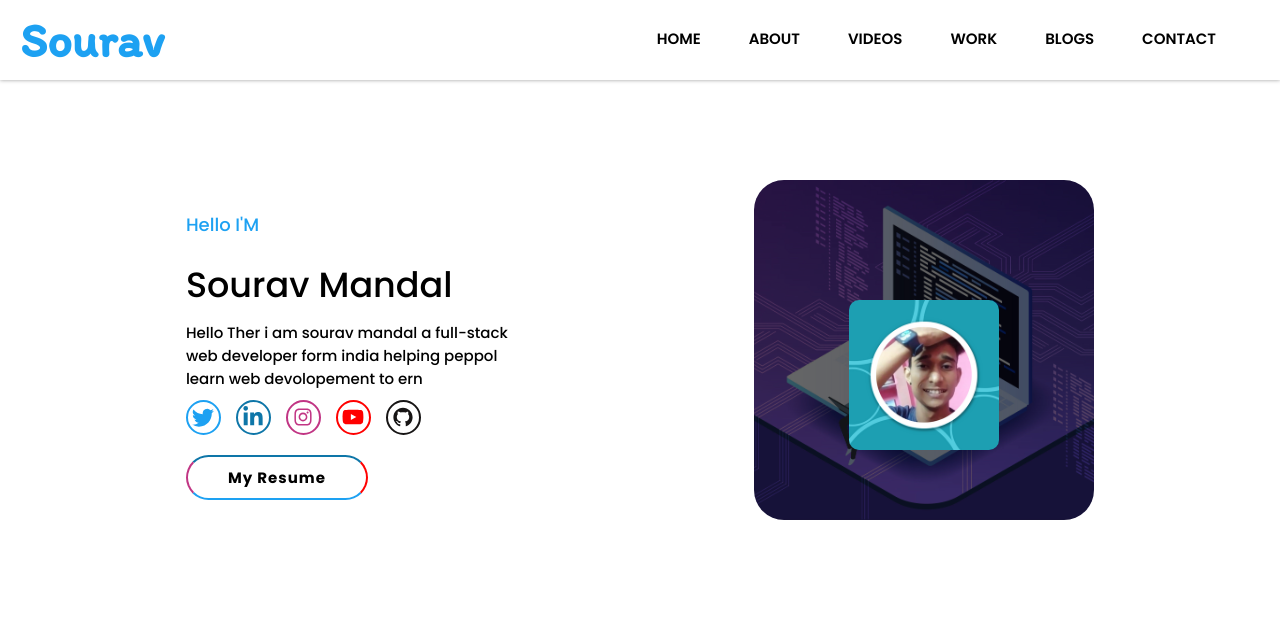
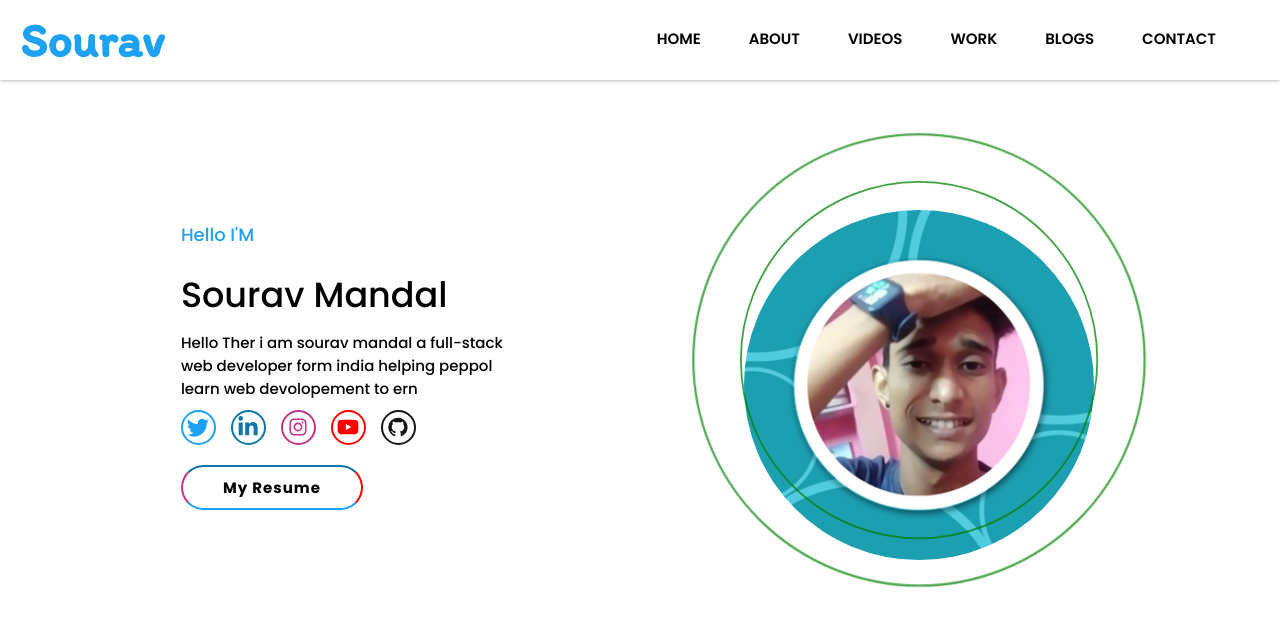
Before and after one commit to souravcodeweb/sourav_mandal, a React (Create React App) app: page / in a window 1280 px wide. Shown: the top 626 px of the page. Built offline with nearby package versions, Linux system fonts and the light colour scheme.

Commit message:
add all the home page new code

```diff
--- a/public/index.html
+++ b/public/index.html
@@ -9,36 +9,18 @@
       name="description"
       content="Web site created using create-react-app"
     />
-    <script src="https://kit.fontawesome.com/fc57a8925a.js" crossorigin="anonymous"></script>
-    <link rel="apple-touch-icon" href="%PUBLIC_URL%/logo192.png" />
-    <!--
-      manifest.json provides metadata used when your web app is installed on a
-      user's mobile device or desktop. See https://developers.google.com/web/fundamentals/web-app-manifest/
-    -->
+    <script
+      src="https://kit.fontawesome.com/fc57a8925a.js"
+      crossorigin="anonymous"
+    ></script>
+    <link rel="apple-touch-icon" href="../src/images/profilepic.png" />
+
     <link rel="manifest" href="%PUBLIC_URL%/manifest.json" />
-    <!--
-      Notice the use of %PUBLIC_URL% in the tags above.
-      It will be replaced with the URL of the `public` folder during the build.
-      Only files inside the `public` folder can be referenced from the HTML.
 
-      Unlike "/favicon.ico" or "favicon.ico", "%PUBLIC_URL%/favicon.ico" will
-      work correctly both with client-side routing and a non-root public URL.
-      Learn how to configure a non-root public URL by running `npm run build`.
-    -->
-    <title>React App</title>
+    <title>Sourav Mandal</title>
   </head>
   <body>
     <noscript>You need to enable JavaScript to run this app.</noscript>
     <div id="root"></div>
-    <!--
-      This HTML file is a template.
-      If you open it directly in the browser, you will see an empty page.
-
-      You can add webfonts, meta tags, or analytics to this file.
-      The build step will place the bundled scripts into the <body> tag.
-
-      To begin the development, run `npm start` or `yarn start`.
-      To create a production bundle, use `npm run build` or `yarn build`.
-    -->
   </body>
 </html>
--- a/src/Components/Pages/About.js
+++ b/src/Components/Pages/About.js
@@ -1,8 +1,11 @@
-import React from 'react'
+import React from 'react';
+import "./About.css";
 
 const About = () => {
   return (
-    <div>About</div>
+    <div>
+      <h1>About</h1>
+    </div>
   )
 }
 
--- a/src/Components/Pages/Home.css
+++ b/src/Components/Pages/Home.css
@@ -31,18 +31,6 @@ section{
     margin-bottom: 10px;
     font-family: 'Poppins', sans-serif;
 }
-.socil-links a{
-    width: 35px;
-    height: 35px;
-    border-radius: 50%;
-    display: inline-flex;
-    align-items: center;
-    justify-content: center;
-    font-size: 22px;
-    margin-right: 15px;
-    margin-bottom: 30px;
-    transition: ease .3s;
-}
 
 .btn a{
     padding: 10px 40px;
@@ -66,14 +54,42 @@ section{
     display: flex;
     justify-content: center;
     align-items: center;
-    width: 340px;
-    height: 340px;
-    background: rgba(0,0,0,0.6) url(../../images/homeimg.jpg);
-    background-blend-mode: darken;
-    background-size: cover;
-    background-repeat: no-repeat;
-    background-position: center;
-    border-radius: 30px;
+    width: 360px;
+    height: 360px;
+    position: relative;
+}
+.home .img::before{
+    content: "";
+    position: absolute;
+    width: calc(100% + 40px);
+    height: calc(100% + 40px);
+    border: 2px solid green;
+    border-radius: 50%;
+    animation: effect 1.5s linear infinite;
+}
+.home .img::after{
+    content: "";
+    position: absolute;
+    width: calc(100% + 40px);
+    height: calc(100% + 40px);
+    border: 2px solid green;
+    border-radius: 50%;
+    animation: effect 1.5s linear infinite;
+    animation-delay: 0.4s;
+}
+@keyframes effect{
+    0%{
+        transform: scale(0.5);
+        opacity: 0;
+    }
+    50%{
+        transform: scale(1);
+        opacity: 1;
+    }
+    100%{
+        transform: scale(1.4);
+        opacity: 0;
+    }
 }
 @media (max-width: 500px){
     .home .img{
@@ -81,15 +97,27 @@ section{
     }
 }
 .home .img img{
-    width: 150px;
-    height: 150px;
+    width: 350px;
+    height: 350px;
     margin-top: 50px;
-    border-radius: 10px;
+    border-radius: 50%;
 }
-
+.socil-links a{
+    display: inline-flex;
+    align-items: center;
+    justify-content: center;
+    margin-right: 15px;
+    margin-bottom: 30px;
+    transition: ease .3s;
+}
 .socil-links .twitter{
     color: #1DA1F2;
     border: 2px solid #1DA1F2;
+    width: 35px;
+    height: 35px;
+    border-radius: 50%;
+    font-size: 22px;
+    animation: twitter;
 }
 .socil-links .twitter:hover{
     background-color: #1DA1F2;
@@ -98,6 +126,11 @@ section{
 .socil-links .linkedin{
     color: #0E76A8;
     border: 2px solid #0E76A8;
+    width: 35px;
+    height: 35px;
+    border-radius: 50%;
+    font-size: 22px;
+    animation: linkedin;
 }
 .socil-links .linkedin:hover{
     background-color: #0E76A8;
@@ -106,6 +139,10 @@ section{
 .socil-links .instagram{
     color: #C13584;
     border: 2px solid #C13584;
+    width: 35px;
+    height: 35px;
+    border-radius: 50%;
+    font-size: 22px;
 }
 .socil-links .instagram:hover{
     background-color: #C13584;
@@ -114,6 +151,11 @@ section{
 .socil-links .youtube{
     color: #FF0000;
     border: 2px solid #FF0000;
+    width: 35px;
+    height: 35px;
+    border-radius: 50%;
+    font-size: 22px;
+
 }
 .socil-links .youtube:hover{
     background-color: #FF0000;
@@ -122,6 +164,10 @@ section{
 .socil-links .github{
     color: #171515;
     border: 2px solid #171515;
+    width: 35px;
+    height: 35px;
+    border-radius: 50%;
+    font-size: 22px;
 }
 .socil-links .github:hover{
     background-color: #171515;
```
Also changed, not shown: src/Components/Pages/About.css (added).
